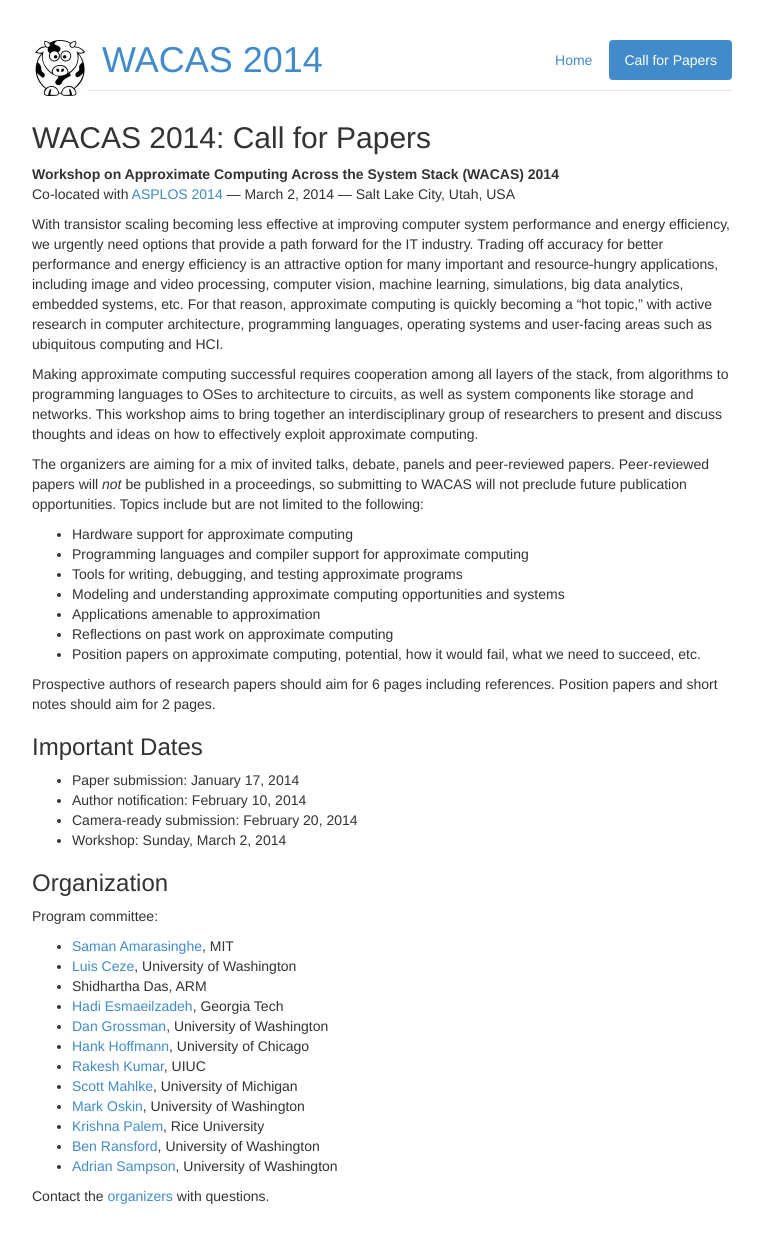
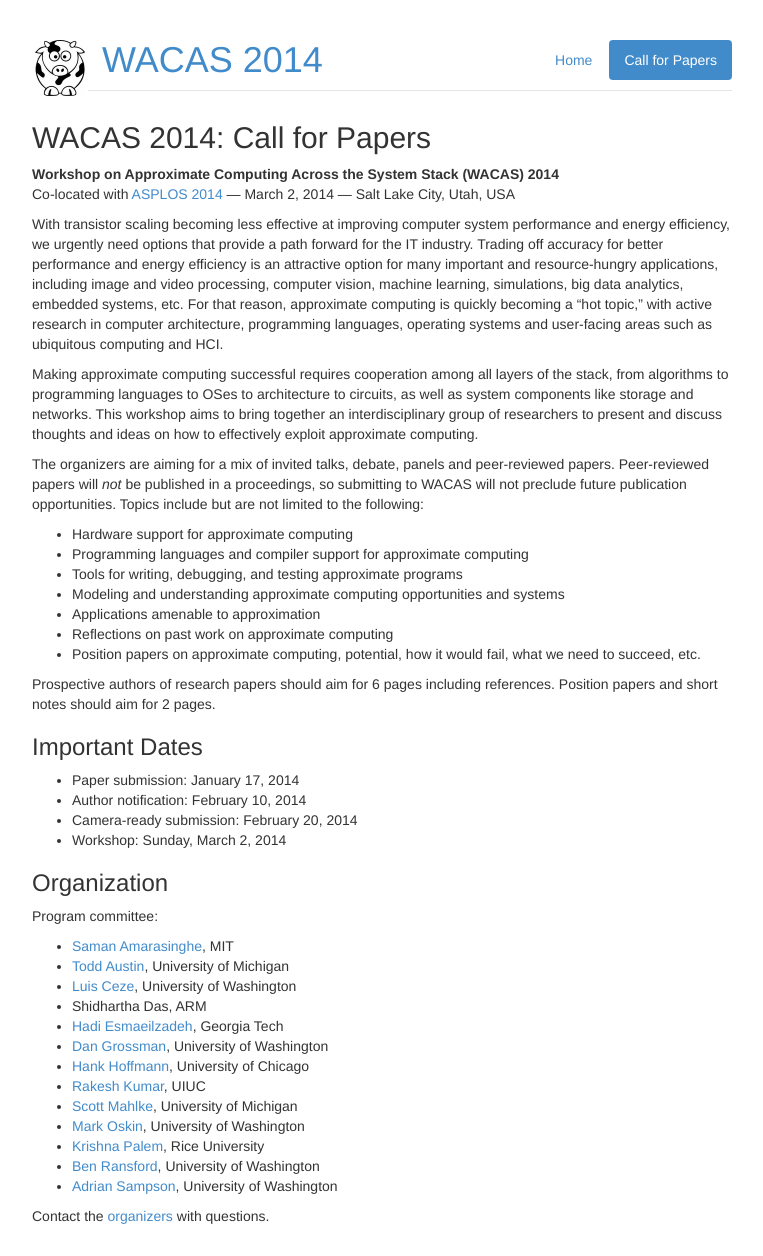
Before and after one commit to uwsampa/sampa-public, a Jekyll site: the page built from wacas14/cfp.md, in a window 1280 px wide. Shown: the whole page, without its empty margins (258-1021 px from the left). Built offline with Jekyll 4.4.1, drawn with Linux system fonts in a browser that asks for light colours; Markdown is read by kramdown in place of the engine named in the settings.

Commit message:
+ Todd Austin

```diff
--- a/wacas14/cfp.md
+++ b/wacas14/cfp.md
@@ -58,6 +58,7 @@ references. Position papers and short notes should aim for 2 pages.
 Program committee:
 
 * [Saman Amarasinghe][], MIT
+* [Todd Austin][], University of Michigan
 * [Luis Ceze][], University of Washington
 * Shidhartha Das, ARM
 * [Hadi Esmaeilzadeh][], Georgia Tech
@@ -74,6 +75,7 @@ Contact the [organizers][] with questions.
 
 [organizers]: mailto:wacas14@cs.washington.edu
 [Saman Amarasinghe]: http://people.csail.mit.edu/saman/
+[Todd Austin]: http://www.eecs.umich.edu/~taustin/
 [Luis Ceze]: http://homes.cs.washington.edu/~luisceze/
 [Hadi Esmaeilzadeh]: http://www.cc.gatech.edu/~hadi/
 [Dan Grossman]: http://homes.cs.washington.edu/~djg/
```
